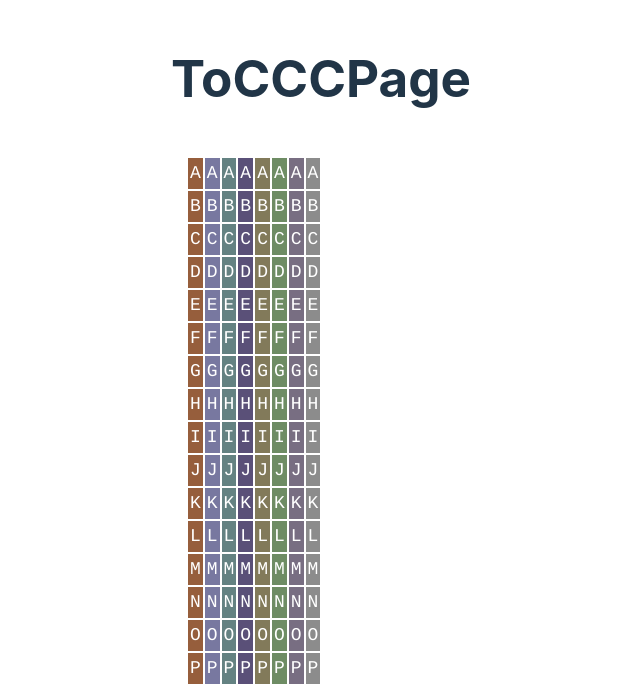
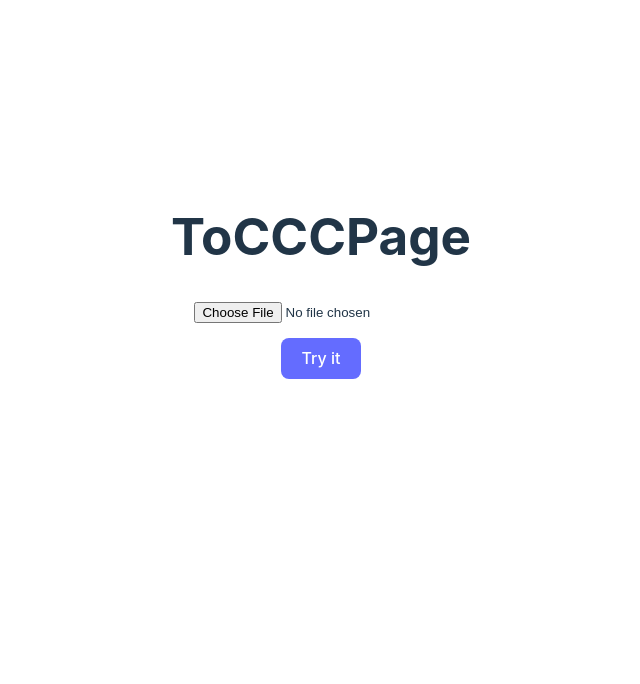
Before and after one commit to shunsuke-tamura/image_qr_code_communication, a React (Vite) app: page /to-ccc in a window 1280 px wide. Shown: the part 116-800 px from the top of the page, without its empty margins (319-959 px from the left). Built offline with nearby package versions, Linux system fonts and the light colour scheme; what tesseract.js would draw is missing.

Commit message:
update: 画像からCCC生成

```diff
--- a/src/constants/index.ts
+++ b/src/constants/index.ts
@@ -350,3 +350,5 @@ export const objectList = [
   "wine",
   "wood",
 ];
+
+export const maxNum = 512;
--- a/src/pages/ToCCC/index.tsx
+++ b/src/pages/ToCCC/index.tsx
@@ -6,7 +6,10 @@ import {
   subjectList,
   verbList,
   objectList,
+  maxNum,
 } from "../../constants";
+import { useState } from "react";
+import { splitArray } from "../../common";
 
 // 背景色から文字色を決定する関数
 // input: ex. "#ffffff"
@@ -34,62 +37,159 @@ const makeSentence = () => {
   return `${subject} ${verb} ${randomInt(1, 128)} ${object}.`;
 };
 
+type PartInfo = {
+  color: string;
+  part: string;
+};
+
+type Bit = 0 | 1;
+
 const ToCCCPage = () => {
-  return (
-    <div className="bg">
-      <h1>ToCCCPage</h1>
+  const [imageFile, setImageFile] = useState<File | null>(null);
+  const [cccContainer, setCccContainer] = useState<JSX.Element | null>(null);
+
+  const handleImageChange = (event: React.ChangeEvent<HTMLInputElement>) => {
+    const file = event.target.files?.[0];
+    if (file) {
+      setImageFile(file);
+    }
+  };
+
+  const uint8ArrayToBitArray = (uint8Array: Uint8Array) => {
+    const bitArray: Bit[] = [];
+
+    uint8Array.forEach((byte) => {
+      for (let i = 7; i >= 0; i--) {
+        bitArray.push(byte & (1 << i) ? 1 : 0);
+      }
+    });
+
+    return bitArray;
+  };
+
+  const convertImageToBitArray = (file: File): Promise<Bit[]> => {
+    return new Promise((resolve, reject) => {
+      const reader = new FileReader();
+      reader.readAsArrayBuffer(file);
+      reader.onload = (e) => {
+        console.log(e.target?.result);
+
+        const imageBinaryArray = reader.result as ArrayBuffer;
+        if (imageBinaryArray.byteLength > 0) {
+          resolve(uint8ArrayToBitArray(new Uint8Array(imageBinaryArray)));
+        } else {
+          reject(new Error("Failed to convert image to base64"));
+        }
+      };
+      reader.onerror = (error) => reject(error);
+    });
+  };
+
+  const convertStringToCCC = (imageBitArray: Bit[]) => {
+    const colorRange = Math.log2(bgColorList.length);
+    const subjectRange = Math.log2(subjectList.length);
+    const verbRange = Math.log2(verbList.length);
+    const numRange = Math.log2(maxNum);
+    const objectRange = Math.log2(objectList.length);
+    const sentenceRange =
+      colorRange * 4 + subjectRange + verbRange + objectRange + numRange;
+    const partPropertyList = [
+      {
+        range: subjectRange,
+        list: subjectList,
+      },
+      {
+        range: verbRange,
+        list: verbList,
+      },
+      {
+        range: numRange,
+        list: [...Array(maxNum)].map((_, idx) => (idx + 1).toString(10)),
+      },
+      {
+        range: objectRange,
+        list: objectList,
+      },
+    ];
+
+    // 余った部分を0で埋める
+    const adjustment = (result: Bit[][]) => {
+      while (result[result.length - 1].length < sentenceRange) {
+        result[result.length - 1].push(0);
+      }
+    };
+    const sentenceBinaryList = splitArray(
+      imageBitArray,
+      sentenceRange,
+      adjustment
+    );
+    console.log(imageBitArray);
+    console.log(sentenceBinaryList);
+
+    const sentenceList: PartInfo[][] = [];
+    for (const sentenceBinary of sentenceBinaryList) {
+      const partList: PartInfo[] = [];
+      let doneLength = 0;
+      for (const partProperty of partPropertyList) {
+        const colorIdx = parseInt(
+          sentenceBinary.slice(doneLength, doneLength + colorRange).join(""),
+          2
+        );
+        doneLength += colorRange;
+        const partIdx = parseInt(
+          sentenceBinary
+            .slice(doneLength, doneLength + partProperty.range)
+            .join(""),
+          2
+        );
+        doneLength += partProperty.range;
+        partList.push({
+          color: bgColorList[colorIdx],
+          part: partProperty.list[partIdx],
+        });
+      }
+      sentenceList.push(partList);
+    }
+    console.log(sentenceList);
+
+    setCccContainer(
       <div className="ccc-container">
-        {charList.map((char) => (
-          <div className="row">
-            {bgColorList.map((bgColor) => (
+        {sentenceList.map((sentence) => (
+          <div className="sentence-container row">
+            {sentence.map((part) => (
               <div
                 className="code-container"
-                style={{ backgroundColor: bgColor }}
+                style={{ backgroundColor: part.color }}
               >
-                <a className="code" style={{ color: getTextColor(bgColor) }}>
-                  {char}
+                <a className="code" style={{ color: getTextColor(part.color) }}>
+                  {part.part}
                 </a>
               </div>
             ))}
           </div>
         ))}
       </div>
+    );
+  };
+
+  const executeHandler = async () => {
+    if (!imageFile) {
+      return;
+    }
+    const binaryArray = await convertImageToBitArray(imageFile);
+    const cccContainer = convertStringToCCC(binaryArray);
+    return cccContainer;
+  };
+
+  return (
+    <div className="bg">
+      <h1>ToCCCPage</h1>
+      <input type="file" accept="image/*" onChange={handleImageChange} />
       <br />
-      <div className="ccc-container">
-        {[...Array(10)].map((_, idx1) => {
-          return (
-            <div className="sentence-container row">
-              {makeSentence()
-                .split(" ")
-                .map((word, idx2) => {
-                  // const bgColor = randomBgColor();
-                  const bgColor = bgColorList[(idx1 + idx2) % 8];
-                  return (
-                    <div
-                      className="code-container"
-                      style={{ backgroundColor: bgColor }}
-                    >
-                      <a
-                        className="code"
-                        style={{ color: getTextColor(bgColor) }}
-                      >
-                        {word}
-                      </a>
-                    </div>
-                  );
-                })}
-              {/* <div
-                  className="code-container"
-                  style={{ backgroundColor: bgColor }}
-                >
-                  <a className="code" style={{ color: getTextColor(bgColor) }}>
-                    {makeSentence()}
-                  </a>
-                </div> */}
-            </div>
-          );
-        })}
-      </div>
+      <button className="primary" onClick={executeHandler}>
+        Try it
+      </button>
+      {cccContainer}
     </div>
   );
 };
```
